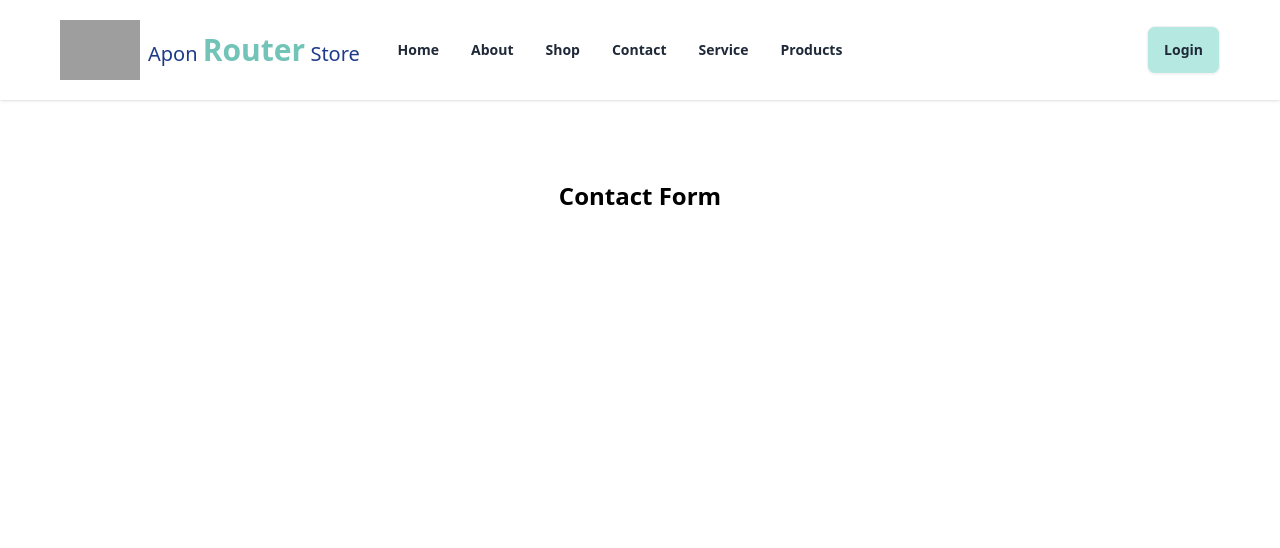
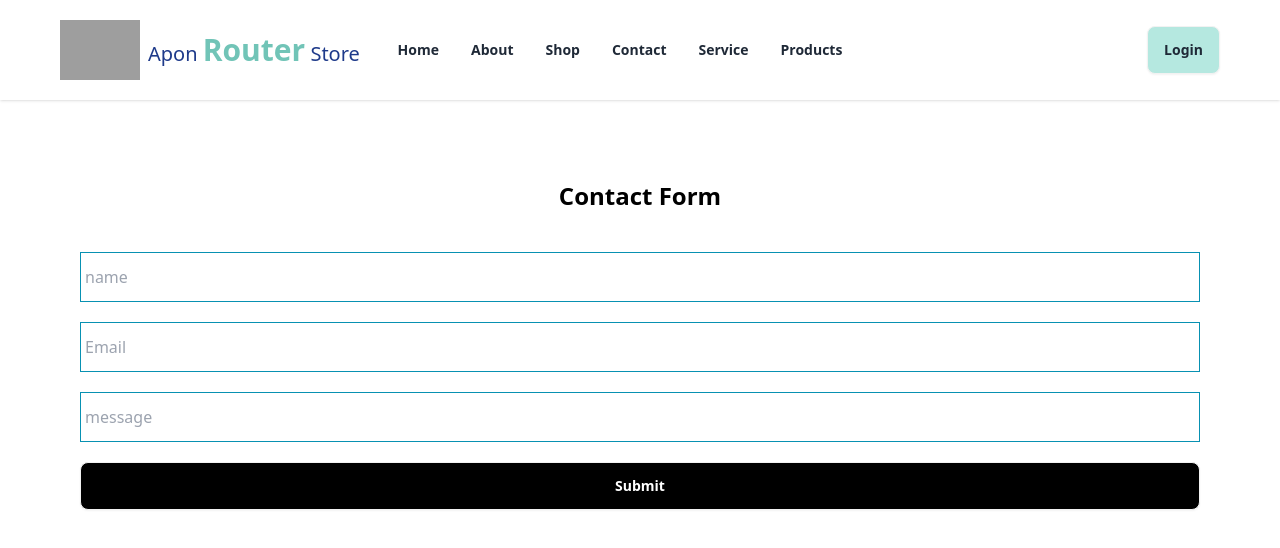
Before and after one commit to minhazapon/Apon-Router-store--react.js-project, a React (Vite) app: page /contactForm in a window 1280 px wide. Shown: the top 548 px of the page. Built offline with nearby package versions, Linux system fonts and the light colour scheme; grey boxes are pictures that could not be loaded.

Commit message:
added file

```diff
--- a/src/form component/FormComponent.jsx
+++ b/src/form component/FormComponent.jsx
@@ -15,10 +15,19 @@ function FormCompo() {
 
                 <Form>
 
-                    <div>
+                    <div className=" mt-10 ">
 
                         <div>
-                            <input type="text" name="name" />
+                            <input placeholder="name" className=" p-1 h-[50px] w-full border-[1px] border-cyan-600 " type="text" name="name" />
+                        </div>
+                        <div>
+                            <input placeholder="Email" className=" mt-5 p-1 h-[50px] w-full border-[1px] border-cyan-600 " type="email" name="email" />
+                        </div>
+                        <div>
+                            <input placeholder="message" className=" mt-5 p-1 h-[50px] w-full border-[1px] border-cyan-600 " type="text" name="message" />
+                        </div>
+                        <div>
+                            <input className=" btn w-full mt-5 bg-black text-white " type="submit" value="Submit" />
                         </div>
 
 
```
